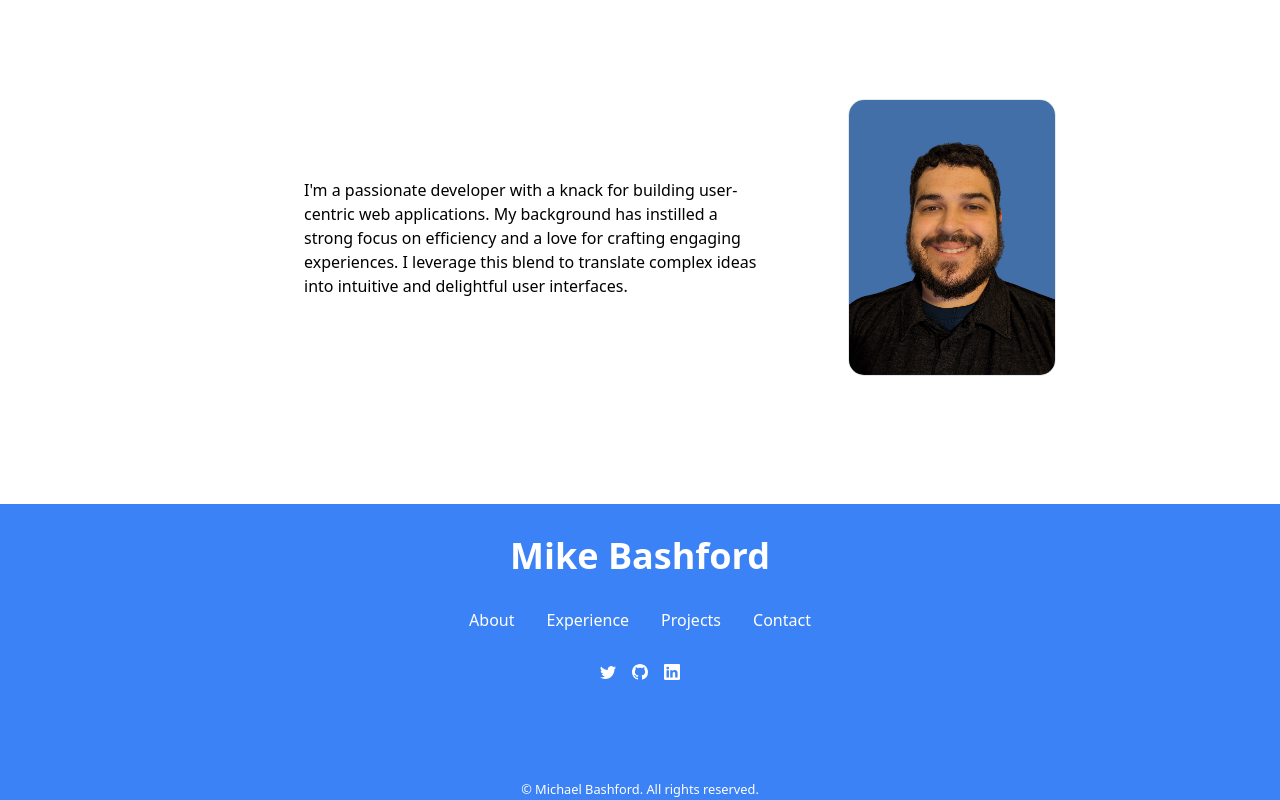
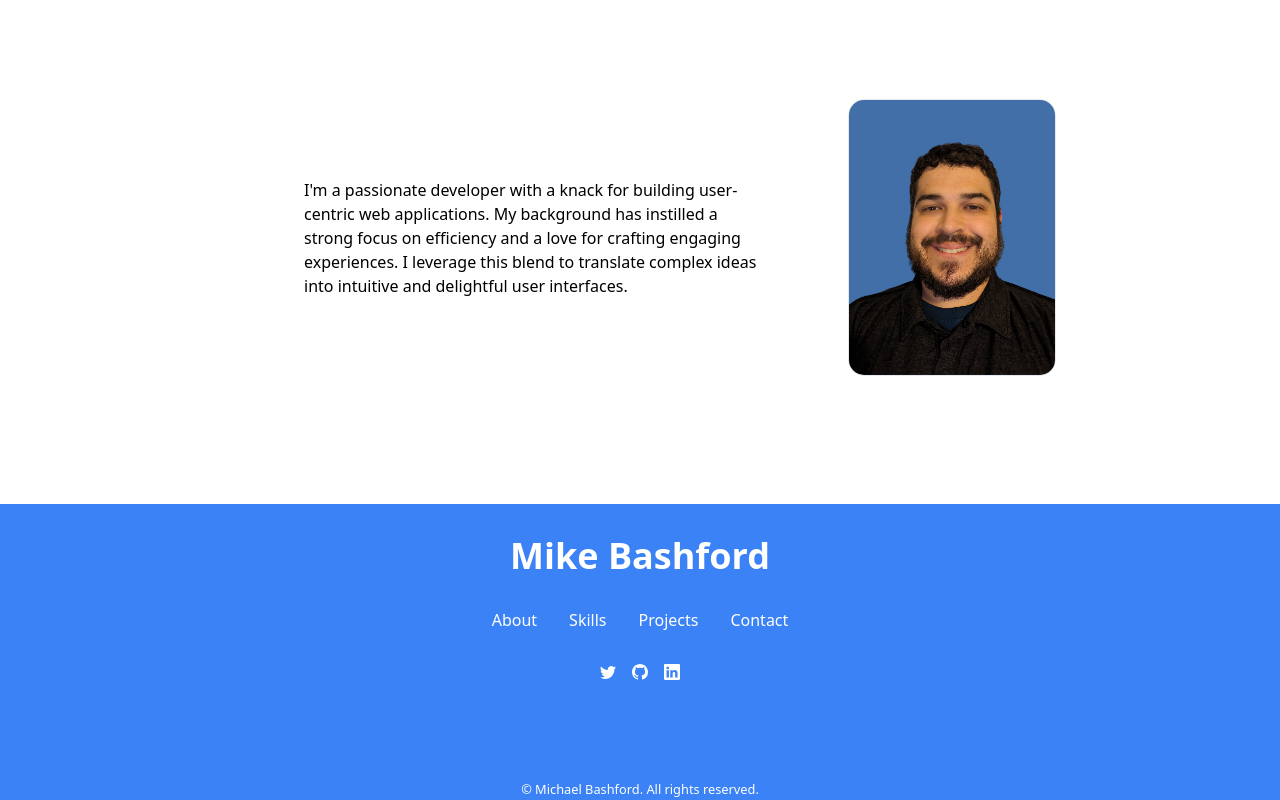
Before and after one commit to mikebashford/my-portfolio-page, a Next.js app: page / in a window 1280 px wide. Shown: the part 423-1223 px from the top of the page. Built offline with nearby package versions, Linux system fonts and the light colour scheme.

Commit message:
Fixed footer to display skills instead of experience

```diff
--- a/app/ui/footer.tsx
+++ b/app/ui/footer.tsx
@@ -12,8 +12,8 @@ export default function Footer() {
           </Link>
         </li>
         <li>
-          <Link href="/experience" className="hover:text-blue-700 ">
-            Experience
+          <Link href="/skills" className="hover:text-blue-700 ">
+            Skills
           </Link>
         </li>
         <li>
```
